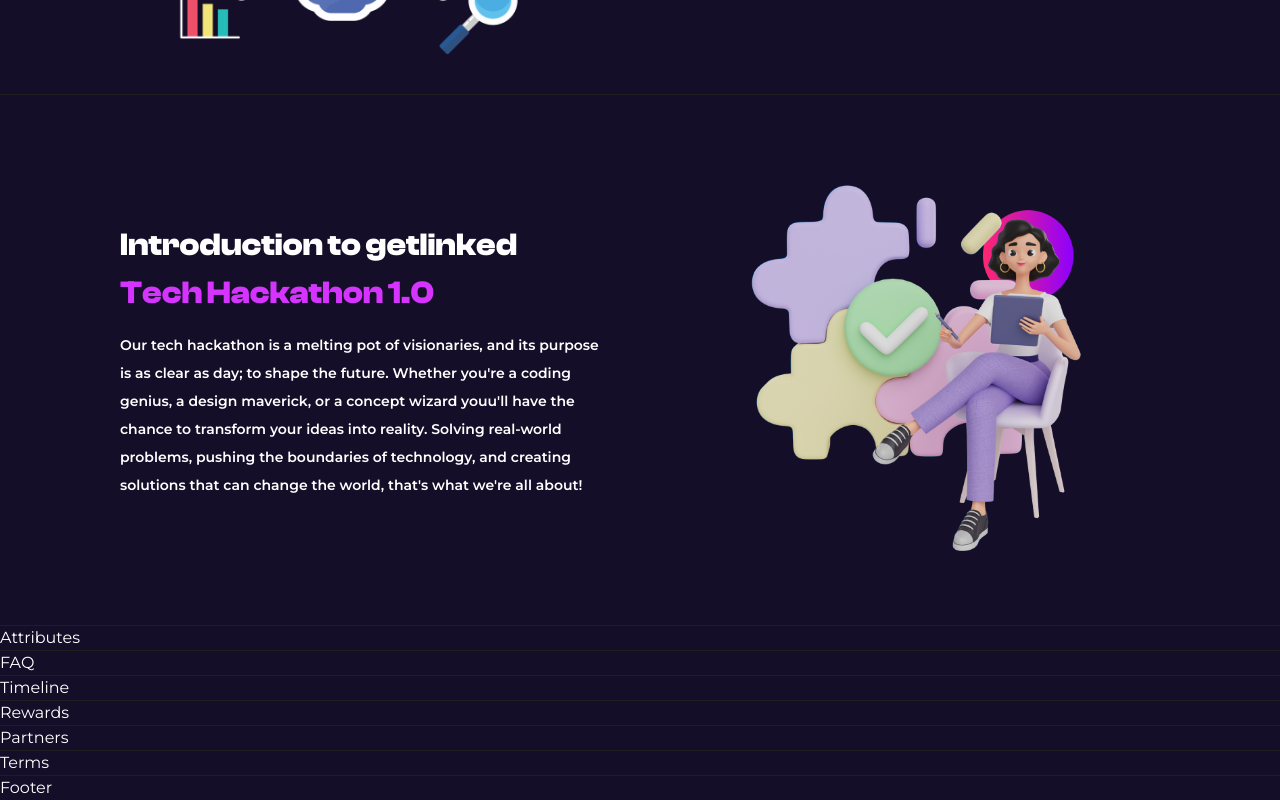
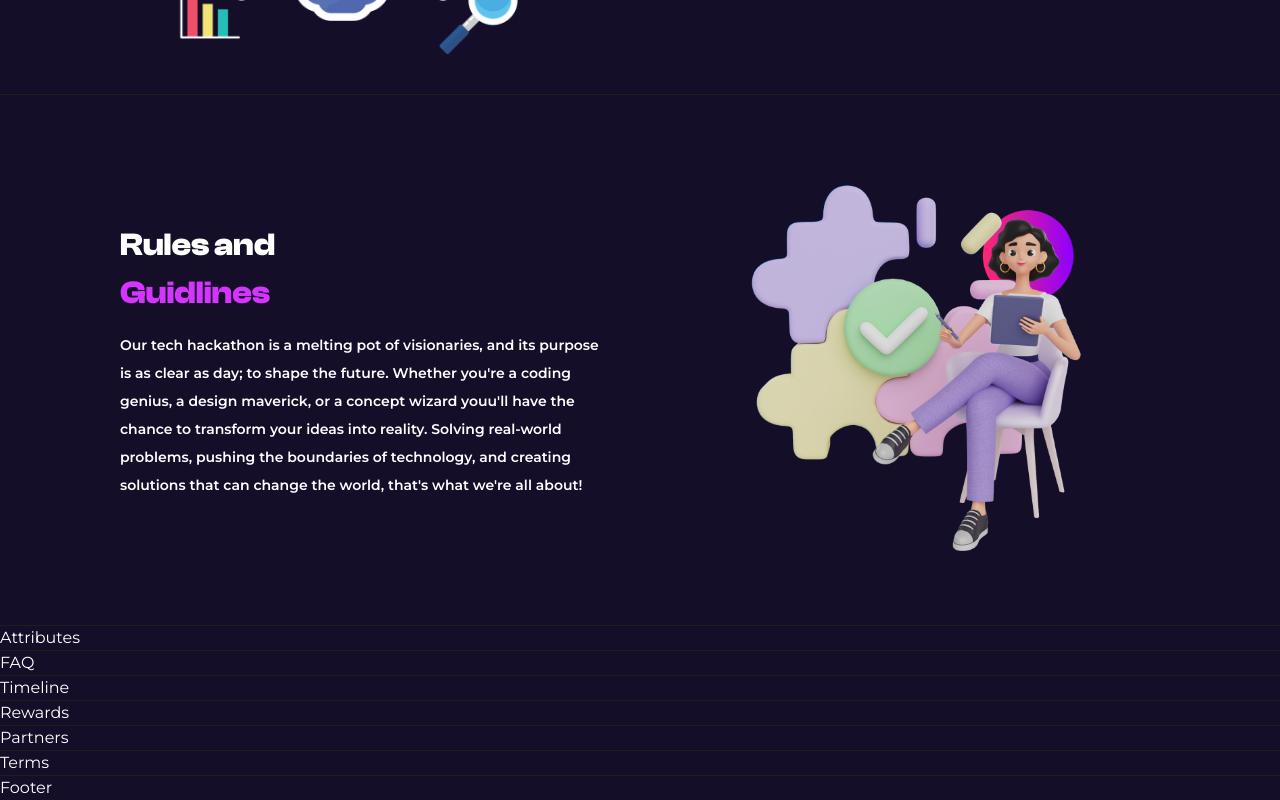
Before and after one commit to akins-dev/hackathon, a Next.js app: page / in a window 1280 px wide. Shown: the part 1195-1995 px from the top of the page. Built offline with nearby package versions, Linux system fonts and the light colour scheme.

Commit message:
chore: done with rules and guidlines section

```diff
--- a/components/landing/rules.tsx
+++ b/components/landing/rules.tsx
@@ -16,8 +16,8 @@ const Rules = () => {
       </div>
       <div className="flex flex-col mt-[40px] md:my-auto">
         <div className="flex flex-col text-[18px] md:text-[24px] lg:text-[32px] leading-normal clash-display">
-          <h2 className="font-bold text-center md:text-start">Introduction to getlinked</h2>
-          <h2 className="font-bold text-center md:text-start text-cpink">Tech Hackathon 1.0  </h2>
+          <h2 className="font-bold text-center md:text-start">Rules and</h2>
+          <h2 className="font-bold text-center md:text-start text-cpink">Guidlines </h2>
         </div>
         <div className="flex font-semibold mt-[14px] leading-loose max-w-[535px] 2xl:max-w-[1200px] text-center md:text-start text-[10px] md:text-[12px] lg:text-[14px]">
           Our tech hackathon is a melting pot of visionaries, and its purpose is as clear as day;
```
